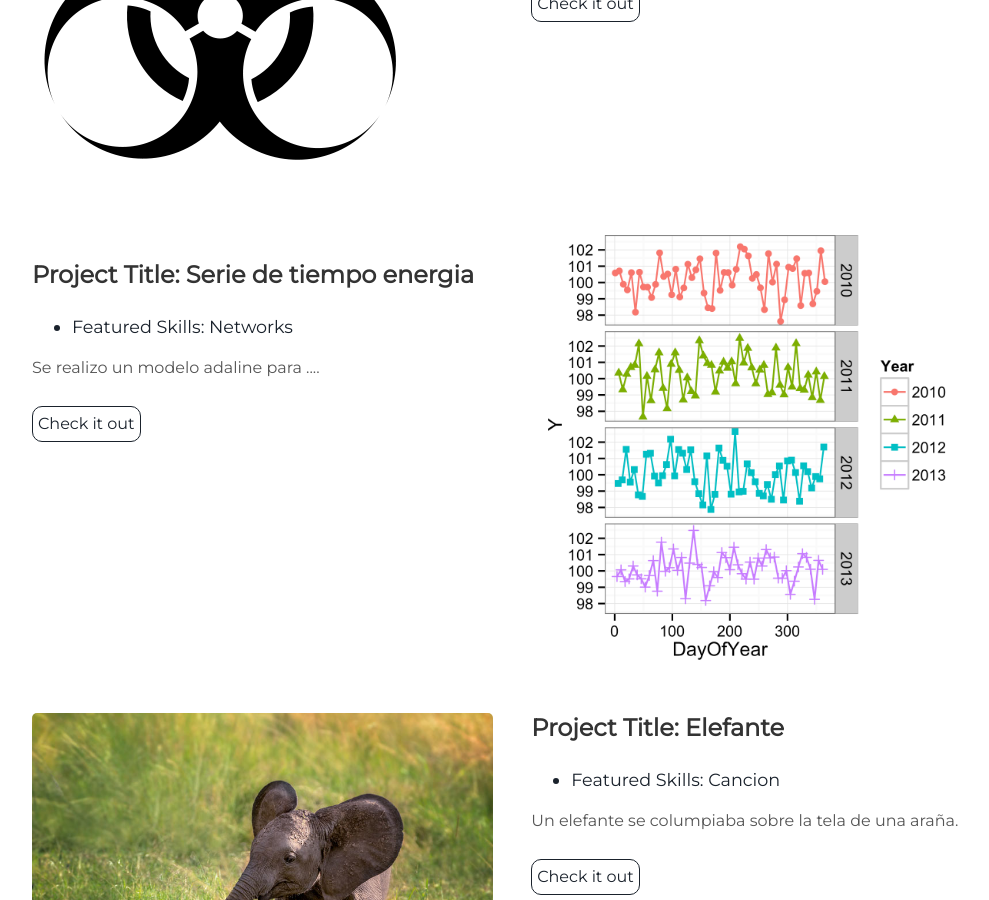
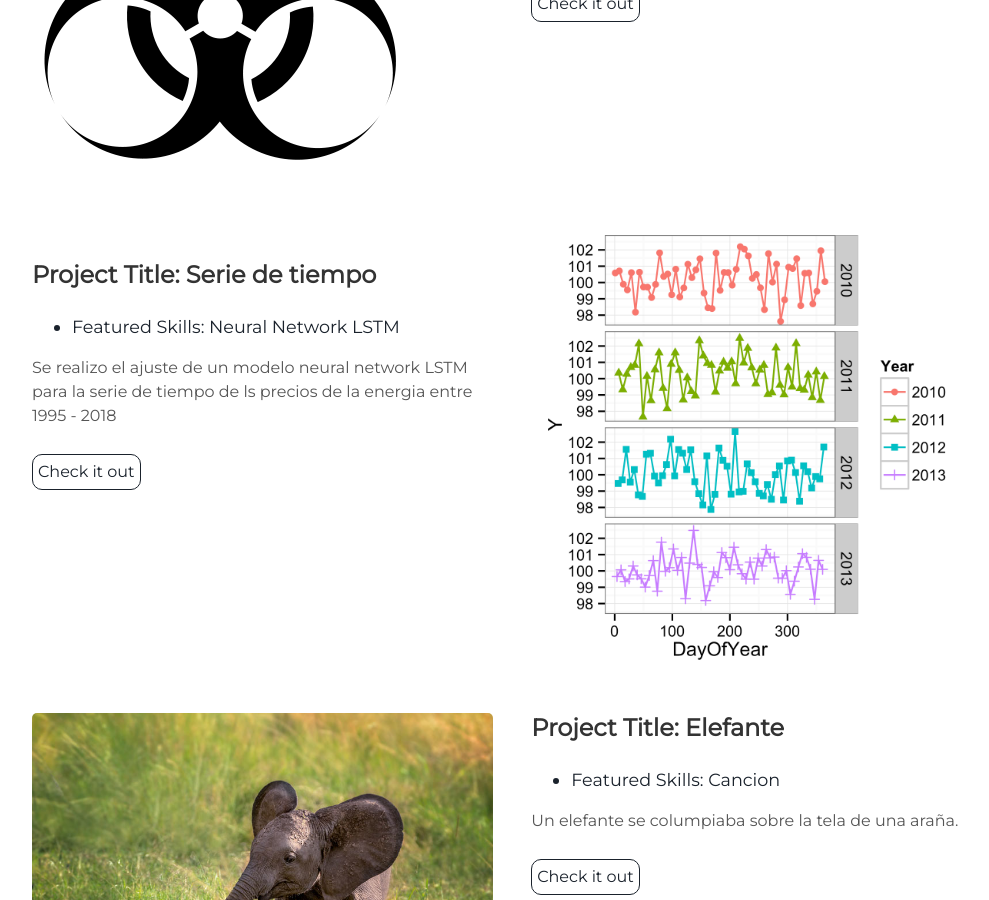
Before and after one commit to oecorrechag/Resume, a Jekyll site: the page built from index.html, in a window 1280 px wide and 900 px high, scrolled down 3222 px. Shown: the whole window, without its empty margins (128-1117 px from the left). Built offline with Jekyll 4.4.1, drawn with Linux system fonts in a browser that asks for light colours.

Commit message:
README.md
Conectar con el proyecto Montreal

```diff
--- a/_includes/projects.html
+++ b/_includes/projects.html
@@ -62,12 +62,12 @@
     <img alt="mountains" src="{{ "/assets/img/serie.png" | prepend: site.baseurl }}" />
   </div>
   <div class="contents">
-    <h3> Project Title: Serie de tiempo energia </h3>
+    <h3> Project Title: Serie de tiempo</h3>
     <ul>
-      <li> Featured Skills: Networks </li>
+      <li> Featured Skills: Neural Network LSTM </li>
     </ul>
-    <p> Se realizo un modelo adaline para ....</p>
-    <a class="project-link" href="https://medellin.unal.edu.co/noticias/3567-bienestar-en-tiempos-de-crisis-en-la-unal-ayudamos-todos.html">Check it out</a>
+    <p> Se realizo el ajuste de un modelo neural network LSTM para la serie de tiempo de ls precios de la energia entre 1995 - 2018</p>
+    <a class="project-link" href="https://github.com/oecorrechag/Proyecto-Montreal-Energia">Check it out</a>
   </div>
 </div>
 
```
